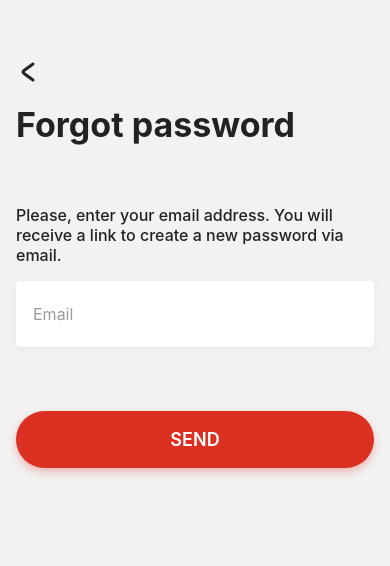
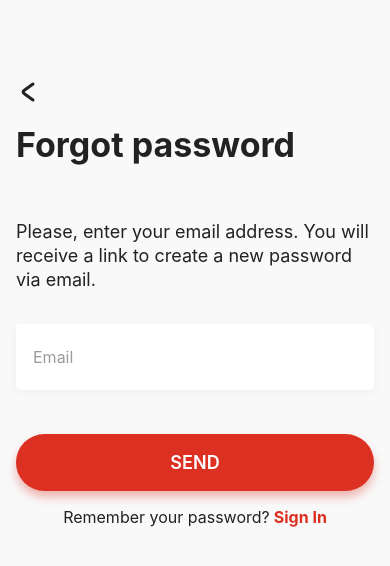
Before and after one commit to jeelrajpara-shivinfotech/e-comm-app, a React Native app: screen /ForgotPasswordScreen in a window 390 px wide. Shown: the top 566 px of the page. Built offline with nearby package versions, Linux system fonts and the light colour scheme.

Commit message:
fix/ui changes

```diff
--- a/App.tsx
+++ b/App.tsx
@@ -6,14 +6,15 @@ import {
 } from 'react-native-safe-area-context';
 import Navigation from './src/navigation';
 import { colors } from './src/theme';
-
+import Toast from 'react-native-toast-message';
 function App() {
   const isDarkMode = useColorScheme() === 'dark';
 
   return (
-    <SafeAreaProvider>
+    <SafeAreaProvider style={styles.container}>
       <StatusBar barStyle={isDarkMode ? 'light-content' : 'dark-content'} />
       <Navigation/>
+      <Toast />
     </SafeAreaProvider>
   );
 }
--- a/package.json
+++ b/package.json
@@ -16,12 +16,15 @@
     "@react-navigation/native-stack": "^7.15.1",
     "axios": "^1.16.1",
     "formik": "^2.4.9",
+    "http-status-codes": "^2.3.0",
     "react": "19.2.3",
     "react-native": "0.85.3",
     "react-native-dotenv": "^3.4.11",
+    "react-native-element-dropdown": "^2.12.4",
     "react-native-safe-area-context": "^5.7.0",
     "react-native-screens": "^4.25.0",
     "react-native-svg": "^15.15.5",
+    "react-native-toast-message": "^2.3.3",
     "yup": "^1.7.1"
   },
   "devDependencies": {
--- a/src/constants/AuthPageConstants.tsx
+++ b/src/constants/AuthPageConstants.tsx
@@ -1,5 +1,5 @@
 export const loginPageConstants = {
-  loginTitle : "LOGIN",
+  loginTitle: 'LOGIN',
   invalidEmail: 'Email should be in correct format.',
   minPassword:
     'Password should include 8 characters, uppercase letter, lowercase letter, one number and one special character.',
@@ -8,19 +8,36 @@ export const loginPageConstants = {
   password: 'Password',
   forgotPassword: 'Forgot your password ?',
   name: 'Name',
-  loginDescription : "Or login with social account",
+  loginDescription: 'Or login with social account',
   noAccount: "Don't have an account?",
+  welcomeBack: 'Welcome back! Sign in to your account',
+  orContinueWith: "or continue with"
 };
 
 export const signUpPageConstants = {
-  signUpTitle: "Sign up",
-  name: "Name",
-  alreadyHaveAccount: "Already have an account?",
-  signUpDescription: "Or sign up with social account",
+  signUpTitle: 'Sign up',
+  name: 'Name',
+  alreadyHaveAccount: 'Already have an account?',
+  signUpDescription: 'Or sign up with social account',
+  fillInDetails: "Fill in your details to create an account",
+  personalInformation: "Personal Information",
+  phoneNumber: "Phone Number",
+  gender: "Gender",
+  address: "Address",
+  addressLable: "Address Label (e.g. Home, Work)",
+  adderessLine1: "Address Line 1",
+  addressLine2: "Address Line 2",
+  country: "Country",
+  state: "State",
+  city: "City",
+  postalCode: "Postal Code"
 };
 
 export const forgotPasswordPageConstants = {
-  forgotPasswordTitle: "Forgot password",
-  forgotPasswordDescription: "Please, enter your email address. You will receive a link to create a new password via email.",
-  send: "SEND",
+  forgotPasswordTitle: 'Forgot password',
+  forgotPasswordDescription:
+    'Please, enter your email address. You will receive a link to create a new password via email.',
+  send: 'SEND',
+  rememberPassword: 'Remember your password?',
+  signIn: 'Sign In',
 };
--- a/src/screens/auth/ForgotPassword/forgotPasswordScreen.styles.tsx
+++ b/src/screens/auth/ForgotPassword/forgotPasswordScreen.styles.tsx
@@ -1,44 +1,62 @@
-import { StyleSheet, Dimensions } from 'react-native';
+import { StyleSheet } from 'react-native';
 import { colors } from '../../../theme';
 import Typography from '../../../theme/fonts';
 
 export const forgotPasswordScreenStyles = StyleSheet.create({
-  container: {
+  safeArea: {
     flex: 1,
-    padding: 16,
-    paddingVertical: 60,
+    backgroundColor: colors.lightGray,
+  },
+  scrollContent: {
+    flexGrow: 1,
+    paddingHorizontal: 16,
+    paddingBottom: 48,
+    paddingTop: 80,
   },
   backButton: {
-    marginBottom: 20,
+    marginBottom: 24,
+    alignSelf: 'flex-start',
   },
   headerText: {
     ...Typography.regular34,
     fontWeight: 'bold',
     color: colors.black,
-    marginBottom: 60,
+    marginBottom: 8,
+    lineHeight: 34
   },
   descriptionText: {
-    ...Typography.regular16,
+    ...Typography.regular18,
     color: colors.black,
-    marginBottom: 16,
-    lineHeight: 20,
-    fontWeight: 500
+    marginBottom: 32,
+    lineHeight: 24,
+    fontWeight: 400,
+    marginTop : 50
   },
   formContainer: {
     width: '100%',
   },
-  inputContainer: {
-    marginBottom: 32,
-  },
   sendButton: {
-    marginTop: 32,
+    marginTop: 24,
     shadowColor: colors.red,
-    shadowOffset: {
-      width: 0,
-      height: 4,
-    },
-    shadowOpacity: 0.3,
-    shadowRadius: 8,
+    shadowOffset: { width: 0, height: 6 },
+    shadowOpacity: 0.35,
+    shadowRadius: 10,
     elevation: 8,
   },
+  backToLoginRow: {
+    flexDirection: 'row',
+    justifyContent: 'center',
+    alignItems: 'center',
+    marginTop: 16,
+  },
+  backToLoginText: {
+    ...Typography.regular16,
+    color: colors.black,
+    marginRight: 4,
+  },
+  backToLoginLink: {
+    ...Typography.regular16,
+    color: colors.red,
+    fontWeight: '700',
+  },
 });
--- a/src/screens/auth/ForgotPassword/index.tsx
+++ b/src/screens/auth/ForgotPassword/index.tsx
@@ -5,6 +5,7 @@ import {
   TouchableOpacity,
   ScrollView,
 } from 'react-native';
+import { SafeAreaView } from 'react-native-safe-area-context';
 import { Formik } from 'formik';
 import * as Yup from 'yup';
 import { forgotPasswordScreenStyles as styles } from './forgotPasswordScreen.styles';
@@ -32,33 +33,32 @@ const ForgotPasswordSchema = Yup.object().shape({
 });
 
 const ForgotPassword = () => {
-  const navigation = useNavigation<NativeStackNavigationProp<AuthStackParamList>>();
+  const navigation =
+    useNavigation<NativeStackNavigationProp<AuthStackParamList>>();
 
   const handleSend = (values: ForgotPasswordValues) => {
     console.info('Forgot password email:', values.email);
   };
 
   return (
-    <ScrollView
-      showsVerticalScrollIndicator={false}
-      contentContainerStyle={{ flexGrow: 1 }}
-      style={styles.container}
-    >
+    <SafeAreaView style={styles.safeArea}>
+      <ScrollView
+        showsVerticalScrollIndicator={false}
+        contentContainerStyle={styles.scrollContent}
+        keyboardShouldPersistTaps="handled"
+      >
       <TouchableOpacity
         style={styles.backButton}
         onPress={() => navigation.goBack()}
       >
         <BackIcon />
       </TouchableOpacity>
-
       <Text style={styles.headerText}>
         {forgotPasswordPageConstants.forgotPasswordTitle}
       </Text>
-
       <Text style={styles.descriptionText}>
         {forgotPasswordPageConstants.forgotPasswordDescription}
       </Text>
-
       <Formik
         initialValues={{ email: '' }}
         validationSchema={ForgotPasswordSchema}
@@ -81,7 +81,6 @@ const ForgotPassword = () => {
               error={touched.email && errors.email ? errors.email : undefined}
               keyboardType="email-address"
               autoCapitalize="none"
-              containerStyle={styles.inputContainer}
             />
 
             <BaseButton
@@ -91,10 +90,23 @@ const ForgotPassword = () => {
               fullWidth
               size="lg"
             />
+            <TouchableOpacity
+              style={styles.backToLoginRow}
+              onPress={() => navigation.goBack()}
+              activeOpacity={0.7}
+            >
+              <Text style={styles.backToLoginText}>
+                {forgotPasswordPageConstants.rememberPassword}
+              </Text>
+              <Text style={styles.backToLoginLink}>
+                {forgotPasswordPageConstants.signIn}
+              </Text>
+            </TouchableOpacity>
           </View>
         )}
       </Formik>
-    </ScrollView>
+      </ScrollView>
+    </SafeAreaView>
   );
 };
 
```
Also changed, not shown: 1 other file (tests, documents, lock files or other folders).
